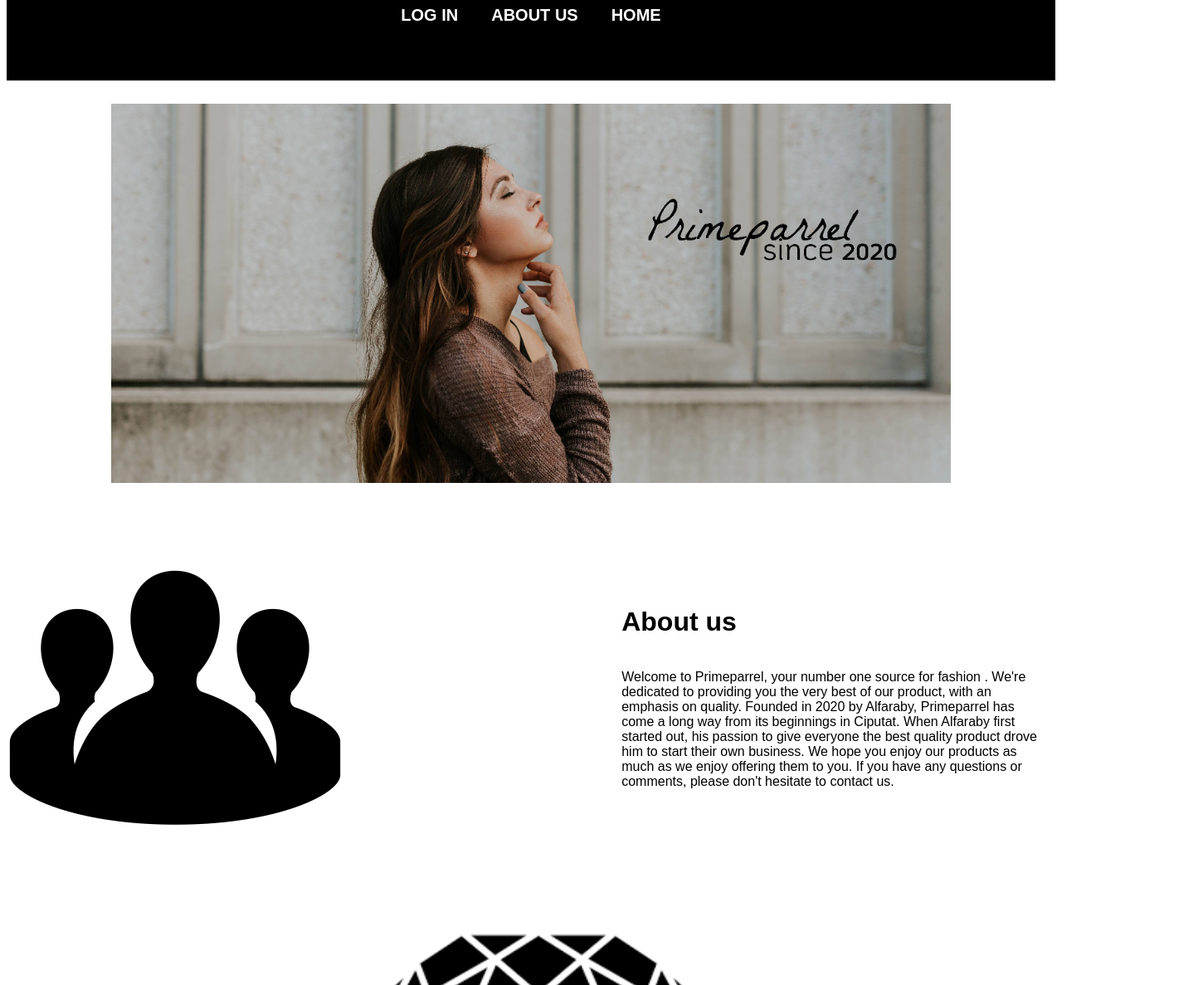
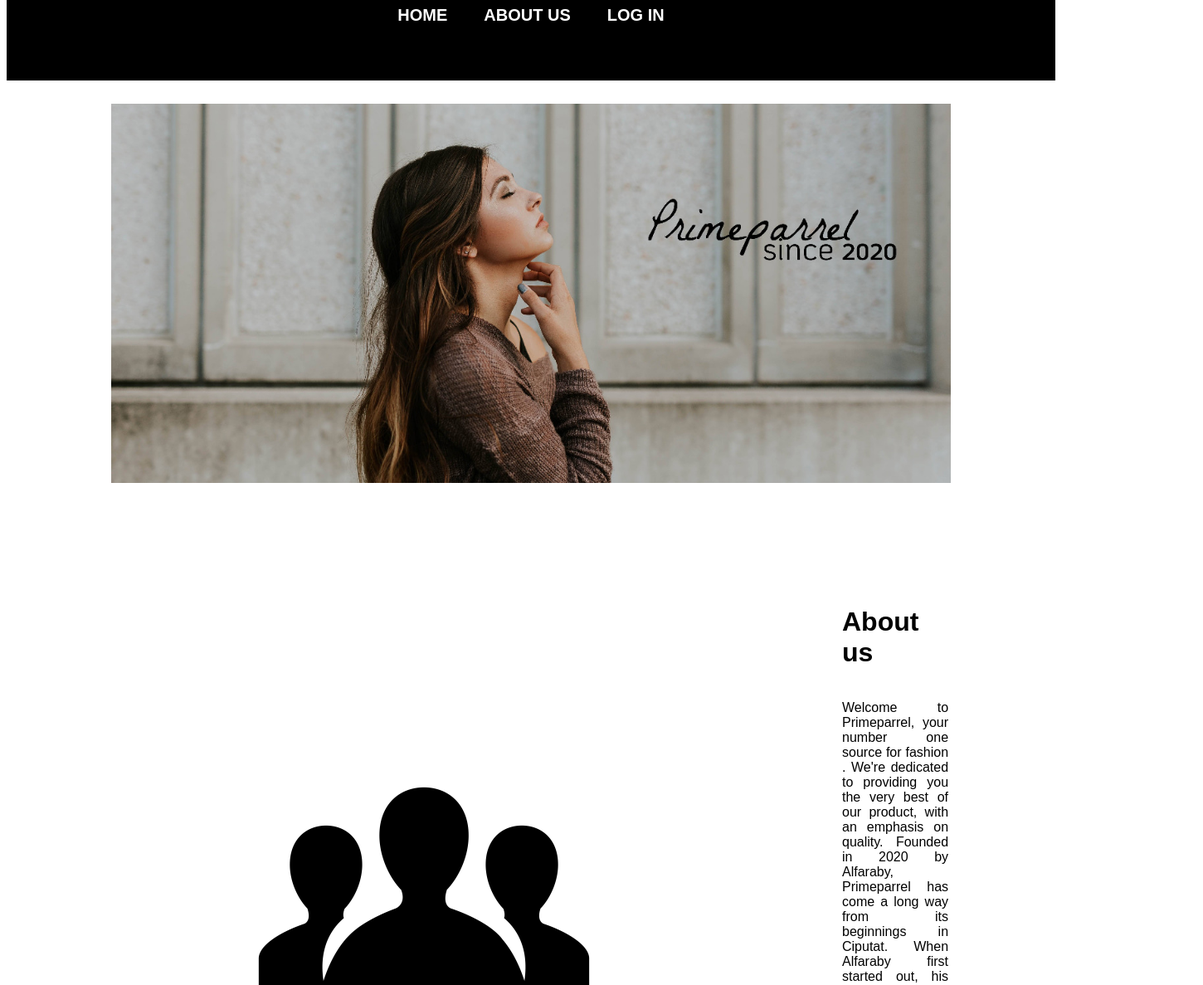
Before and after one commit to mhalfaraby/EcommerceGroup5, a plain HTML site: page about.html in a window 1280 px wide. Shown: the part 113-1300 px from the top of the page at 83% size, 1450 px wide, since content can reach past the window. Drawn offline with Linux system fonts and the light colour scheme.

Commit message:
Update styleabout.css

```diff
--- a/styleabout.css
+++ b/styleabout.css
@@ -1,11 +1,3 @@
-
-ul li{
-    display: inline;
-    float: right;
-    margin: 20px 10px;
-
-}
-
 #aboutus{
 
     margin-bottom: 100px;
@@ -13,33 +5,28 @@
     margin-top:100;
 
 }
-
-#people{
-    float:left;
-}
-
-#people {
-    background-color: white;
-   }
-
-   #aboutus3{
+#aboutus2{
 
     margin-left:300px;
+
 }
-#aboutus4 {
+.aboutus3{
 
-    margin-left:300px;
+    padding-right:300;
 }
-
-table {
-    margin:100;
+.aboutuscenter{
+    text-align:center;
 }
-
-.aboutuscentertext{
-    text-align:center;
+.aboutusjustify{
+    text-align:justify;
 }
 
 
-.arial {
+.arial
+{
     font-family: Arial,Helvetica, sans-serif;
   }
+
+  table {
+    margin:100;
+}
```
